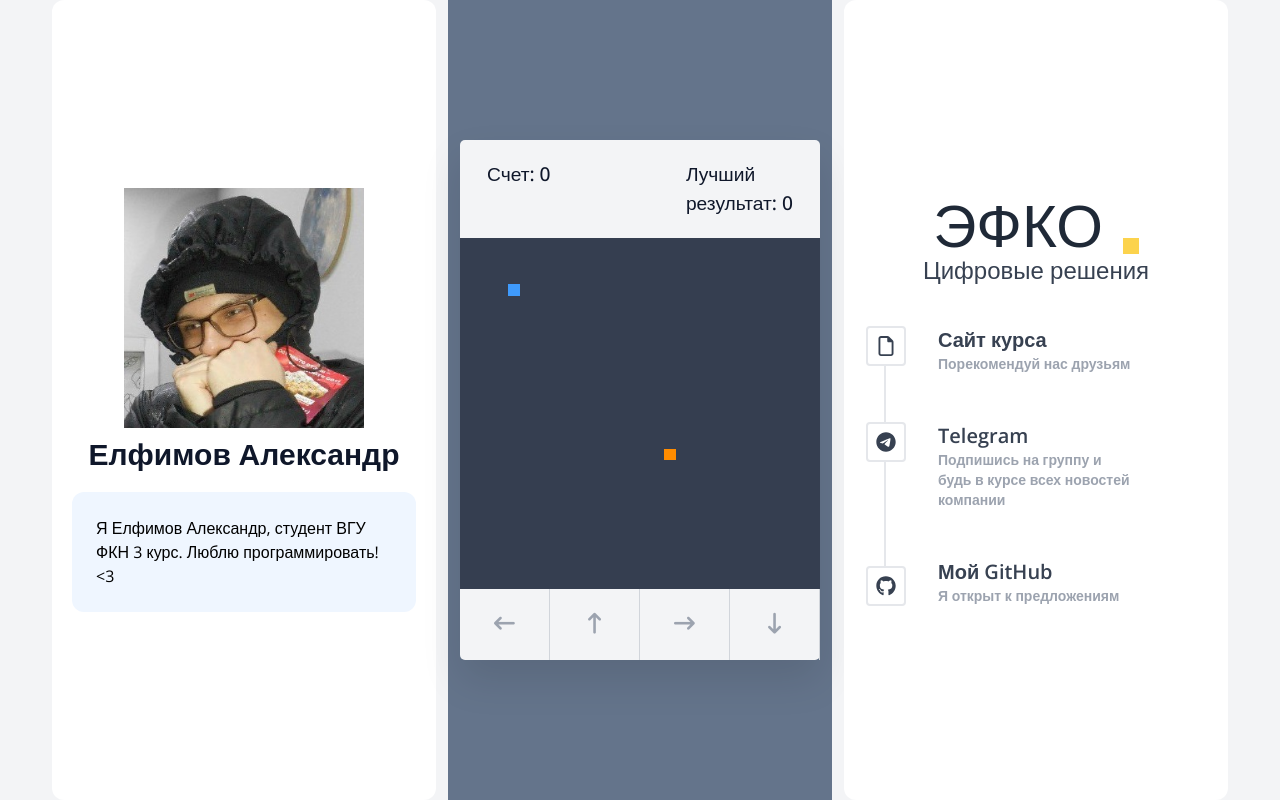
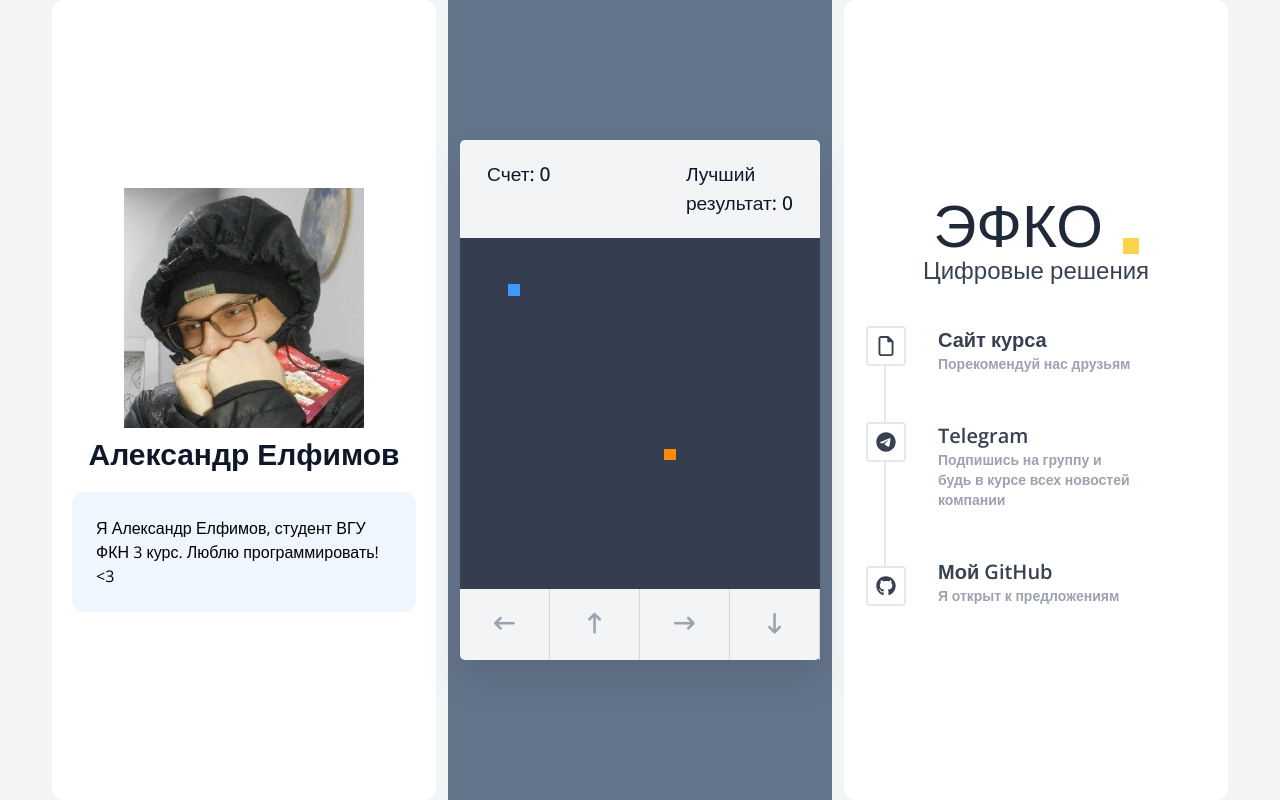
Before and after one commit to Devonty/SnakeEFKO, a plain HTML site: page index.html in a window 1280 px wide. Drawn offline with nearby package versions, Linux system fonts and the light colour scheme.

Commit message:
few bio info changes

```diff
--- a/index.html
+++ b/index.html
@@ -39,12 +39,12 @@
             />
           </div>
           <!-- TODO: 9. Добавить свое имя -->
-          <h1 class="text-3xl font-bold text-slate-900">Елфимов Александр</h1>
+          <h1 class="text-3xl font-bold text-slate-900">Александр Елфимов</h1>
         </div>
 
         <!-- TODO: 10. Добавить информацию о себе -->
         <div class="bg-blue-50 w-full rounded-xl p-6">
-          Я Елфимов Александр, студент ВГУ ФКН 3 курс. Люблю программировать! &lt;3
+          Я Александр Елфимов, студент ВГУ ФКН 3 курс. Люблю программировать! &lt;3
         </div>
       </div>
 
```
